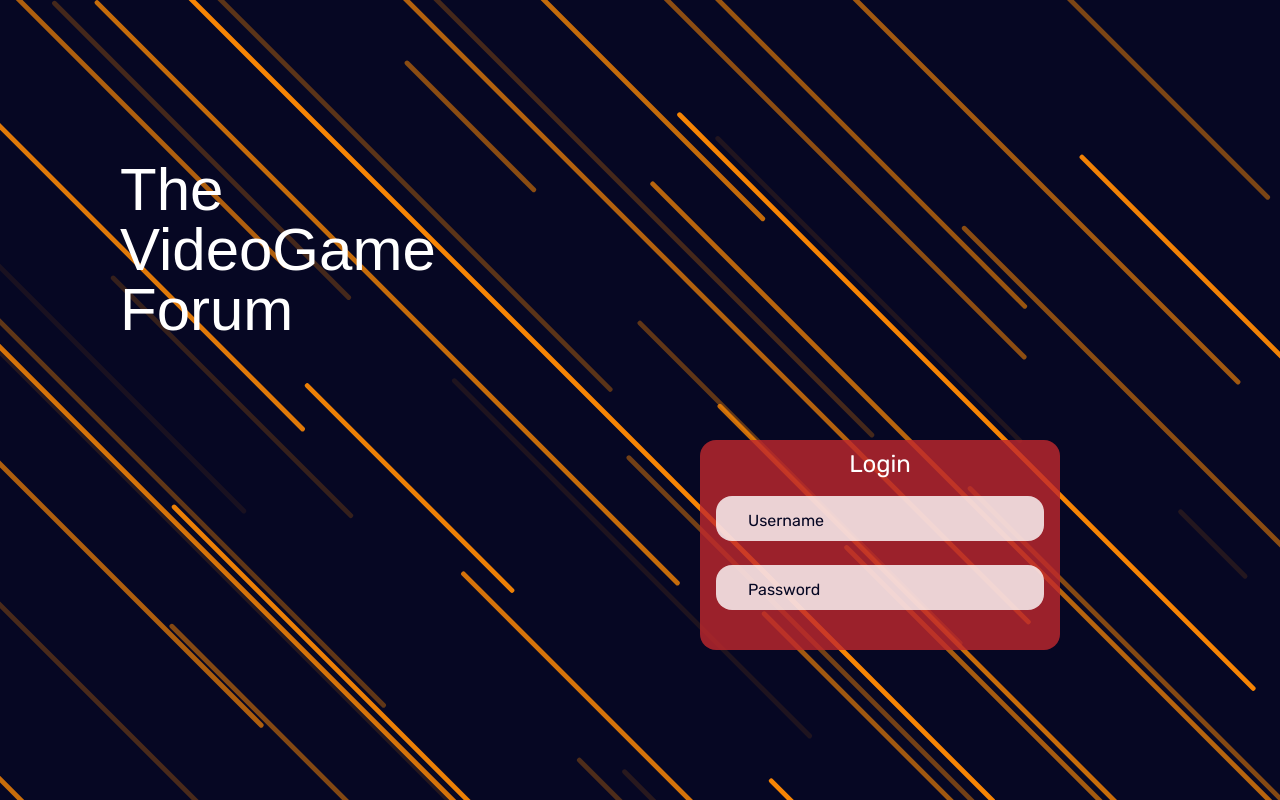
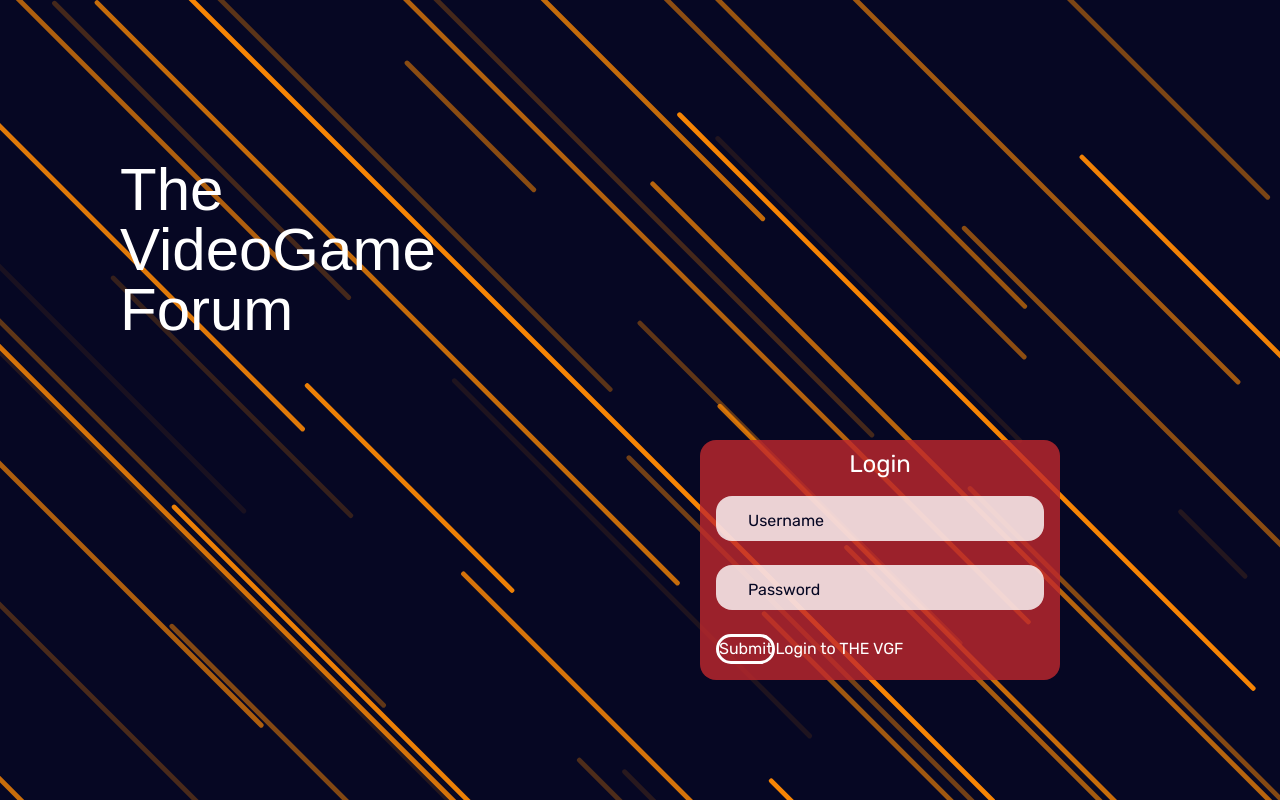
Before and after one commit to Emprario/awp-vgm-front, a Vue app: page / in a window 1280 px wide. Built offline with nearby package versions, Linux system fonts and the light colour scheme; a web font is replaced by a local one.

Commit message:
update components

```diff
--- a/src/App.vue
+++ b/src/App.vue
@@ -1,5 +1,5 @@
 <script setup>
-import LoginPage from './components/LoginPage.vue';
+import LoginPage from './page/LoginPage.vue';
 </script>
 
 <template>
--- a/src/components/LoginBox.vue
+++ b/src/components/LoginBox.vue
@@ -1,6 +1,6 @@
 <template>
   <div>
-    <fieldset class="pr-15 pf-15">
+    <fieldset class="pr-15 pf-15 flex-col justify-center">
       <legend class="text-2xl">Login</legend>
       <label for="username">Username</label>
       <input class="flex p-2 w-full row" name="username" type="text" placeholder=""/>
@@ -8,6 +8,8 @@
       <label for="password">Password</label>
       <input class="flex p-2 w-full row" name="password" type="password" placeholder=""/>
       <span>Password</span>
+      <br>
+      <input type="submit">Login to THE VGF</input>
     </fieldset>
   </div>
 </template>
@@ -54,4 +56,14 @@
 label {
   display: none;
 }
+
+input[type="submit"] {
+  background-color: unset;
+  color: unset;
+  border: solid 3px;
+  padding-top: unset;
+  z-index: unset;
+  padding-left: unset;
+}
+
 </style>
--- a/src/components/LoginPage.vue
+++ b/src/page/LoginPage.vue
@@ -1,5 +1,5 @@
 <script setup>
-import LoginBox from './LoginBox.vue';
+import LoginBox from '../components/LoginBox.vue';
 </script>
 
 <template>
```
